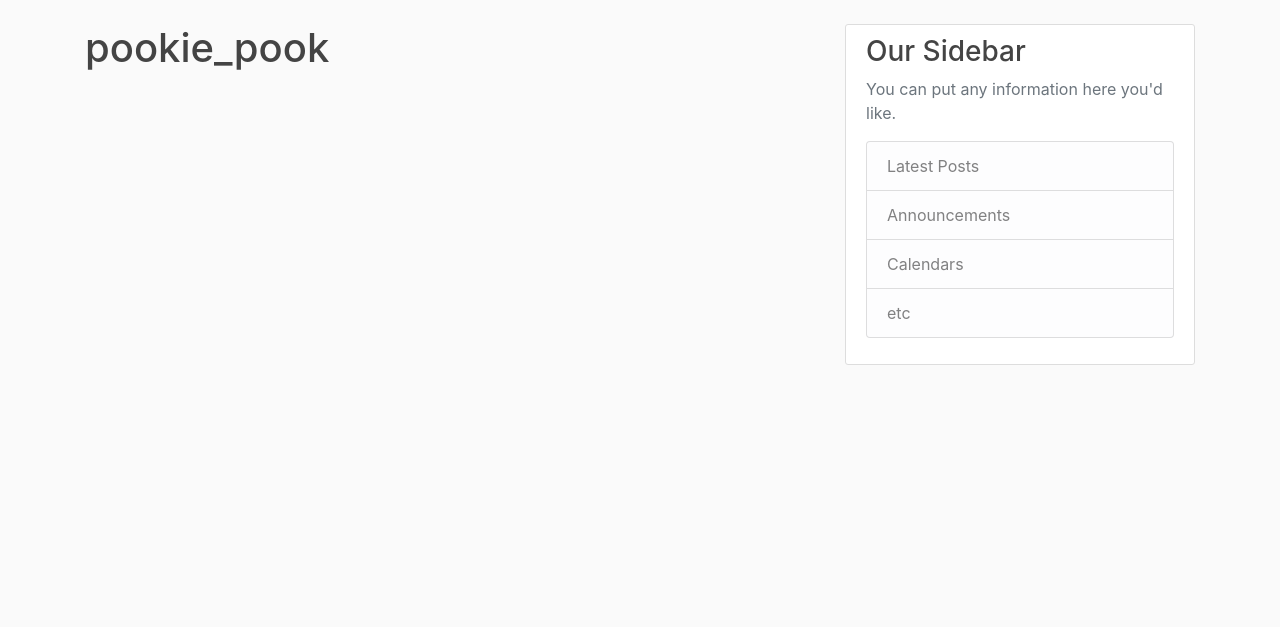
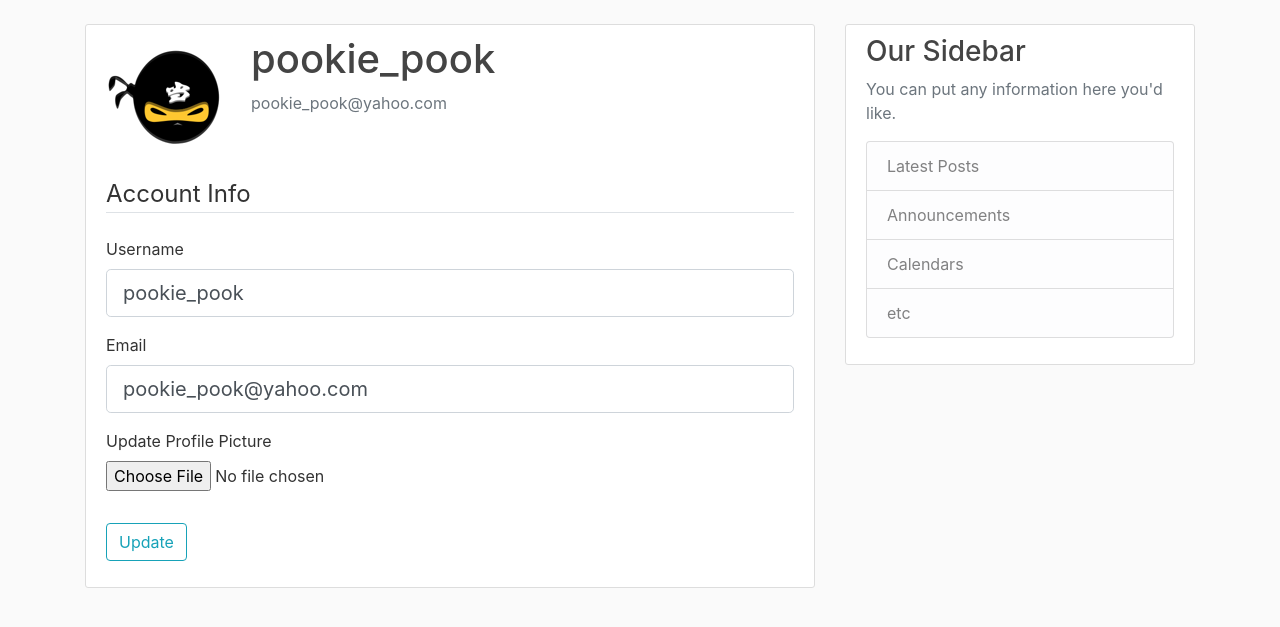
Before and after one commit to kunimasai/flaskblog, a Flask app: page /account in a window 1280 px wide. Shown: the part 56-683 px from the top of the page. Run offline with Flask 2, Linux system fonts and the light colour scheme; a user stored in the database is signed in; some libraries are stand-ins or nearby versions.

Commit message:
user account and profile picture updates

```diff
--- a/flaskblog/forms.py
+++ b/flaskblog/forms.py
@@ -1,7 +1,9 @@
 from flask_wtf import FlaskForm
+from flask_wtf.file import FileAllowed, FileField
 from wtforms import StringField, PasswordField, SubmitField, BooleanField
 from wtforms.validators import DataRequired, Length, Email, EqualTo, ValidationError
 from flaskblog.models import User
+from flask_login import current_user
 
 class RegistrationForm(FlaskForm):
     username = StringField('Username', validators=[DataRequired(), Length(min=2, max=20)])
@@ -25,3 +27,21 @@ class LoginForm(FlaskForm):
     password = PasswordField('Password', validators=[DataRequired()])
     remember = BooleanField('Remember Me')
     submit = SubmitField('Login')
+
+class UpdateAccountForm(FlaskForm):
+    username = StringField('Username', validators=[DataRequired(), Length(min=2, max=20)])
+    email = StringField('Email', validators=[DataRequired(), Email()])
+    picture = FileField('Update Profile Picture', validators=[FileAllowed(['jpg', 'png'])])
+    submit = SubmitField('Update')
+
+    def validate_username(self, username):
+        if username.data != current_user.username:
+            user = User.query.filter_by(username=username.data).first()
+            if user:
+                raise ValidationError('That username is taken, please pick another.')
+
+    def validate_email(self, email):
+        if email.data != current_user.email:
+            user = User.query.filter_by(email=email.data).first()
+            if user:
+                raise ValidationError('That email is taken, please pick another.')
--- a/flaskblog/models.py
+++ b/flaskblog/models.py
@@ -11,7 +11,7 @@ class User(db.Model, UserMixin):
     id = db.Column(db.Integer, primary_key=True)
     username = db.Column(db.String(20), unique=True, nullable=False)
     email = db.Column(db.String(120), unique=True, nullable=False)
-    image_file = db.Column(db.String(20), nullable=False, default='default.jpg')
+    image_file = db.Column(db.String(20), nullable=False, default='default.png')
     password = db.Column(db.String(60), nullable=False)
     posts = db.relationship('Post', backref='author', lazy=True)
 
--- a/flaskblog/routes.py
+++ b/flaskblog/routes.py
@@ -2,9 +2,12 @@ from flask import render_template, url_for, flash, redirect, request
 from sqlalchemy.orm import backref
 from wtforms.validators import Email
 from flaskblog import app, db, bcrypt
-from flaskblog.forms import RegistrationForm, LoginForm
+from flaskblog.forms import RegistrationForm, LoginForm, UpdateAccountForm
 from flaskblog.models import User, Post
 from flask_login import login_user, current_user, logout_user, login_required
+from PIL import Image
+import secrets
+import os
 
 posts = [
     {
@@ -65,7 +68,33 @@ def logout():
     flash(f'You have been successfully logged out!', 'success')
     return redirect(url_for('home_page'))
 
-@app.route('/account')
+def save_picture(form_picture):
+    random_hex = secrets.token_hex(8)
+    _, f_ext = os.path.splitext(form_picture.filename)
+    picture_fn = random_hex + f_ext
+    picture_path = os.path.join(app.root_path, 'static/profile_image', picture_fn)
+    output_size = (125, 125)
+    i = Image.open(form_picture)
+    i.thumbnail(output_size)
+    i.save(picture_path)
+
+    return picture_fn
+
+@app.route('/account', methods=['GET', 'POST'])
 @login_required
 def account():
-    return render_template('account.html', title='Account')
+    form = UpdateAccountForm()
+    if form.validate_on_submit():
+        if form.picture.data:
+            picture_file = save_picture(form.picture.data)
+            current_user.image_file = picture_file
+        current_user.username = form.username.data
+        current_user.email = form.email.data
+        db.session.commit()
+        flash('Your account has been updated!', 'success')
+        return redirect(url_for('account'))
+    elif request.method == 'GET':
+        form.username.data = current_user.username
+        form.email.data = current_user.email
+    image_file = url_for('static', filename='profile_image/' + current_user.image_file)
+    return render_template('account.html', title='Account', image_file=image_file, form=form)
--- a/flaskblog/templates/account.html
+++ b/flaskblog/templates/account.html
@@ -1,4 +1,59 @@
 {%extends "layout.html"%}
 {%block content%}
-    <h1>{{current_user.username}}</h1>
+    <div class="content-section">
+        <div class="media">
+        <img class="rounded-circle account-img" src="{{image_file}}">
+        <div class="media-body">
+            <h2 class="account-heading">{{current_user.username}}</h2>
+            <p class="text-secondary">{{current_user.email}}</p>
+        </div>
+        </div>
+            <form method="POST" action="" enctype="multipart/form-data">
+                {{form.hidden_tag()}}
+                <fieldset class="form-group">
+                    <legend class="border-bottom mb-4">Account Info</legend>
+                    <div class="form-group">
+                        {{form.username.label(class="form-control-label")}}
+
+                        {%if form.username.errors%}
+                        {{form.username(class="form-control form-control-lg is-invalid")}}
+                            <div class="invalid-feedback">
+                                {% for error in form.username.errors%}
+                                    <span>{{error}}</span>
+                                {%endfor%}
+                            </div>
+                        {%else%}
+                            {{form.username(class="form-control form-control-lg")}}
+                        {%endif%}
+
+
+                    </div>
+                    <div class="form-group">
+                        {{form.email.label(class="form-control-label")}}
+
+                        {%if form.email.errors%}
+                        {{form.email(class="form-control form-control-lg is-invalid")}}
+                            <div class="invalid-feedback">
+                                {% for error in form.email.errors%}
+                                    <span>{{error}}</span>
+                                {%endfor%}
+                            </div>
+                        {%else%}
+                            {{form.email(class="form-control form-control-lg")}}
+                        {%endif%}
+                    </div>
+                    <div class="form-group">
+                        {{form.picture.label()}}
+                        {{form.picture(class="form-control-file")}}
+                        {%if form.picture.errors%}
+                            {% for error in form.picture.errors%}
+                            <span class="text-danger">{{error}}</span></br>
+                            {%endfor%}
+                        {%endif%}
+                </fieldset>
+                <div class="form-group">
+                    {{form.submit(class="btn btn-outline-info")}}
+                </div>
+            </form>
+    </div>
 {%endblock content%}
```
Also changed, not shown: flaskblog/config.py (added, +9 -0 lines), requirements.txt (added, +349 -0 lines), flaskblog/site.db, flaskblog/static/profile_image/03792007c2135b66.png (added), flaskblog/static/profile_image/87dd69d48144d554.png (added), flaskblog/static/profile_image/default.png (added), 1 other file.
